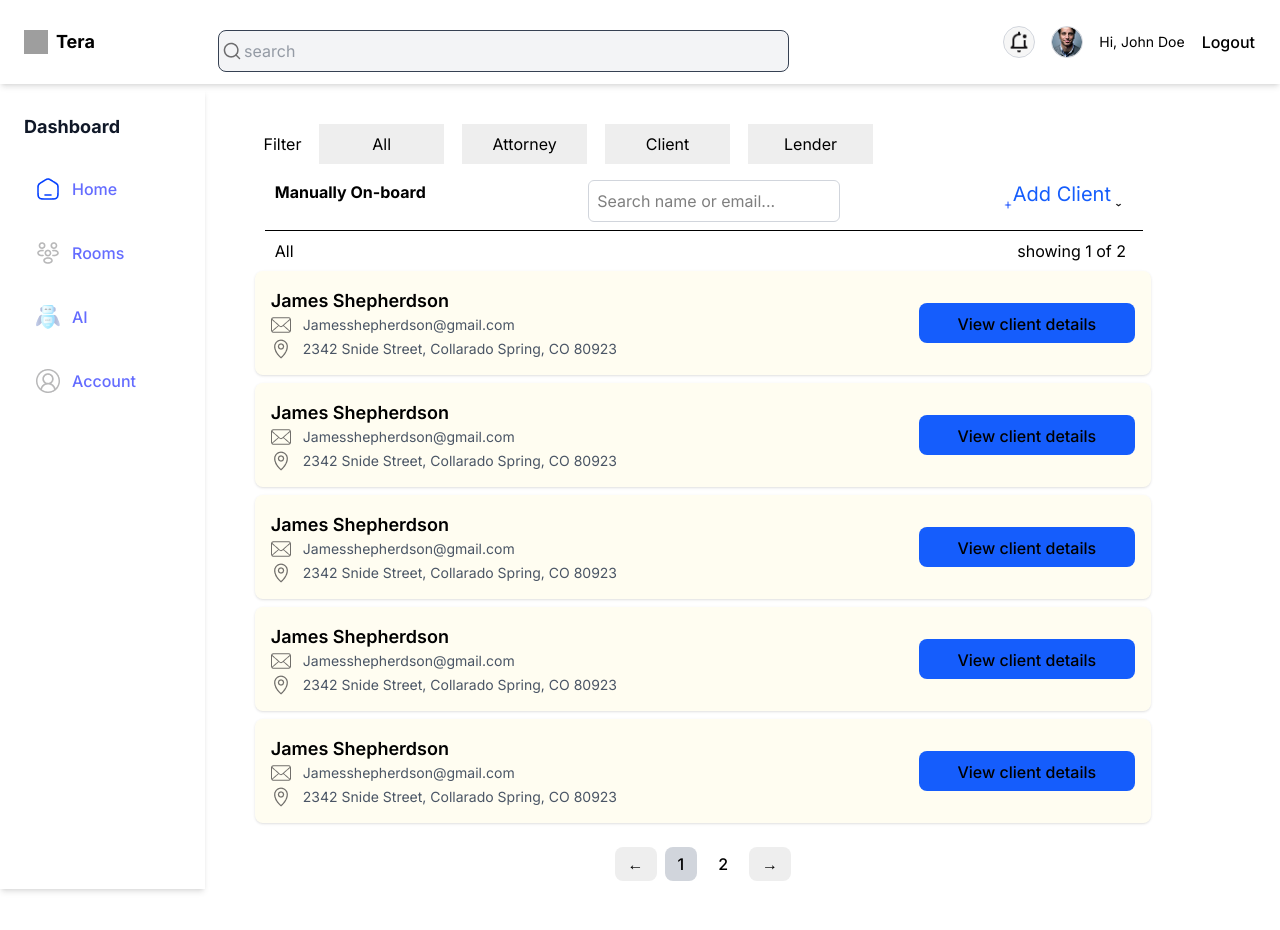
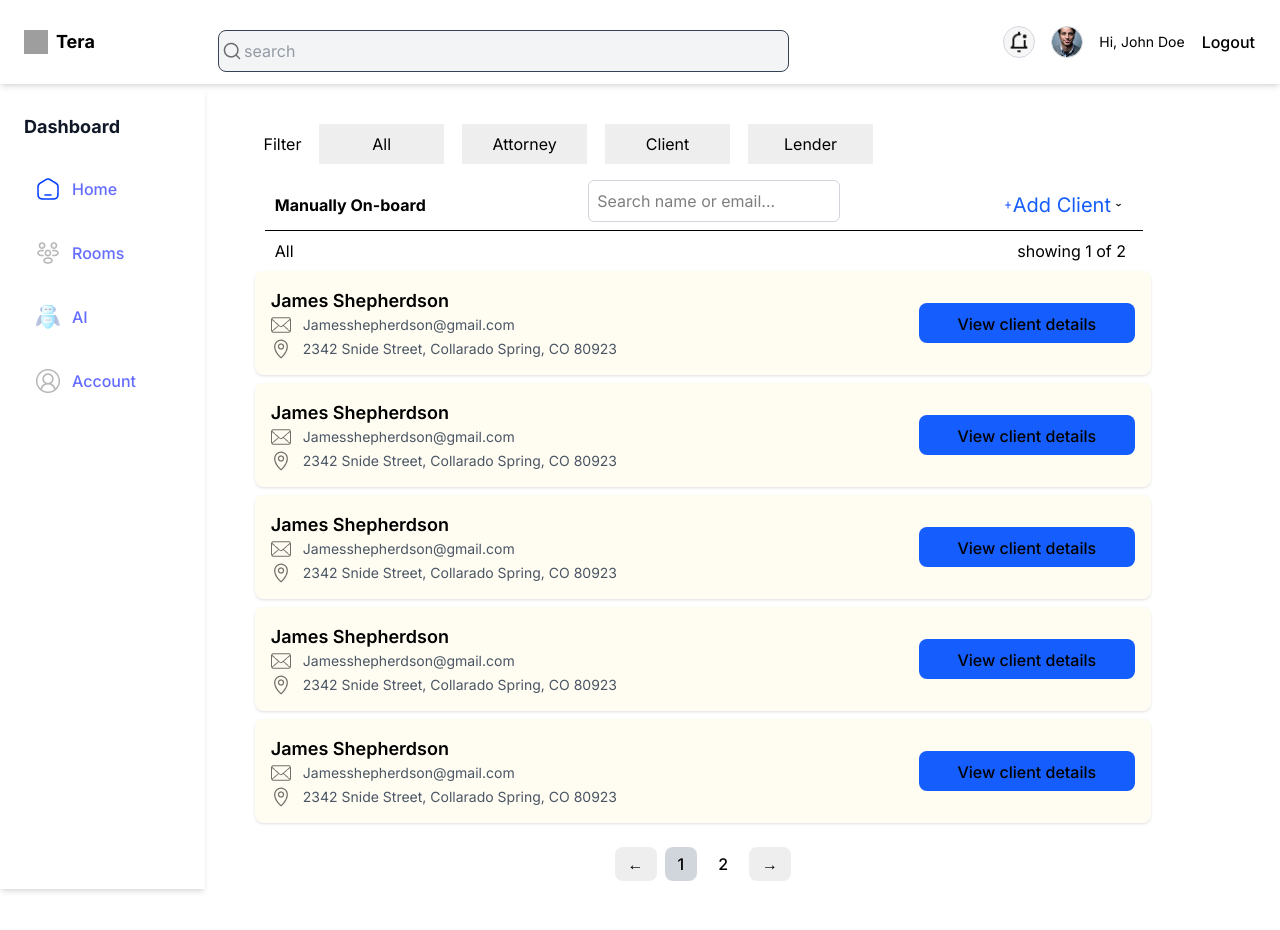
Before and after one commit to Folarrrrrrrrrrr/Tera, a React (Vite) app: page /dashboard in a window 1280 px wide. Shown: the top 930 px of the page. Built offline with nearby package versions, Linux system fonts and the light colour scheme; grey boxes are pictures that could not be loaded.

Commit message:
dashboard TransactionScreen v4

```diff
--- a/src/component/dashboard/HomeTable.tsx
+++ b/src/component/dashboard/HomeTable.tsx
@@ -190,7 +190,7 @@ function HomeTable() {
         </div>
       </div>
       <div className=" ml-[20px] underline-offset-1  flex justify-between  w-[95%]">
-        <strong className="">Manually On-board</strong>
+        <strong className=" content-center">Manually On-board</strong>
           <div className="flex justify-between items-center mb-2">
         <input
           type="text"
@@ -204,8 +204,8 @@ function HomeTable() {
           className=" text-blue-600 text-xl font-inter flex cursor-pointer "
           onClick={() => setAddClient(!addClient)}
         >
-          <img src={addIcon} alt="" className="h-[12px] w-[10px] self-center" />
-          <p className="">Add Client</p>
+          <img src={addIcon} alt="" className="h-[12px]  w-[10px] self-center" />
+          <p className=" content-center ">Add Client</p>
           <img
             src={dropdown}
             alt=""
```
